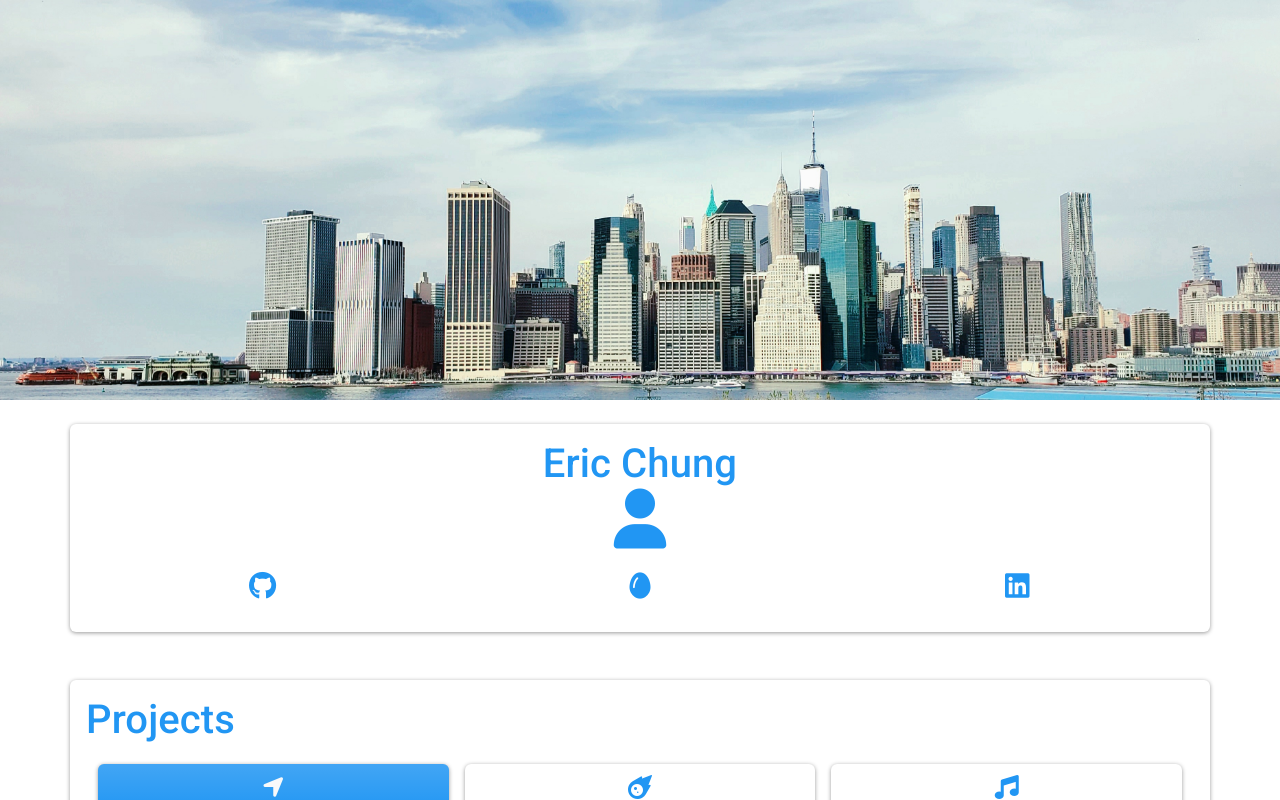
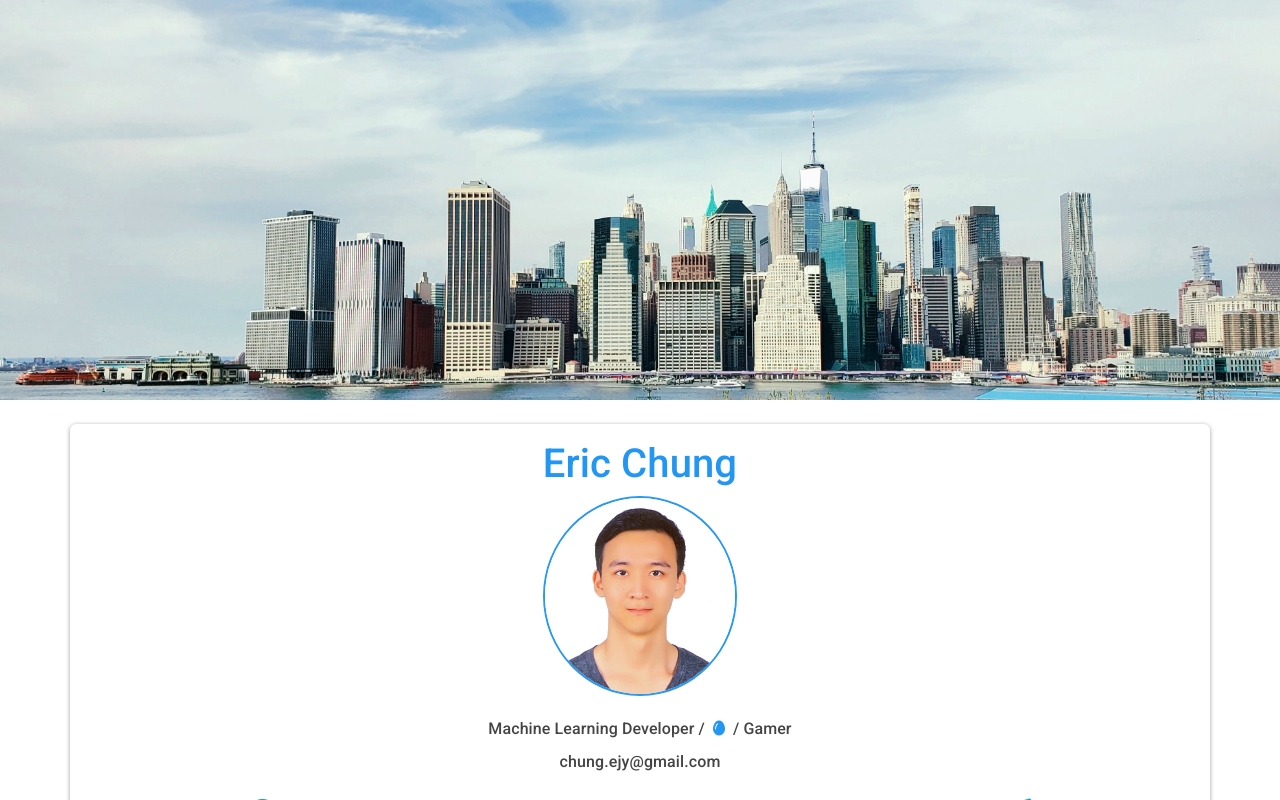
Before and after one commit to chung-ejy/portfolio, a React (Create React App) app: page / in a window 1280 px wide. Shown: the top 800 px of the page. Built offline with nearby package versions, Linux system fonts and the light colour scheme.

Commit message:
final edits

```diff
--- a/package.json
+++ b/package.json
@@ -12,7 +12,7 @@
     "react": "^18.2.0",
     "react-dom": "^18.2.0",
     "react-router-dom": "^6.11.1",
-    "react-scripts": "5.0.1",
+    "react-scripts": "^2.1.3",
     "web-vitals": "^2.1.4"
   },
   "scripts": {
--- a/src/components/data/PriceForm.js
+++ b/src/components/data/PriceForm.js
@@ -56,7 +56,6 @@ const onFileChange = (e) => {
     // Update the form state with the parsed data
     setState({ ...state, ...stateObject });
   };
-
   reader.readAsText(file);
 };
 
@@ -84,11 +83,10 @@ const onFileChange = (e) => {
                         }
         <form onSubmit={onSubmit}>
           <div className="form-group">
-            <input className="form-control" type="file" id="formFile" />
+            <input onChange={onFileChange} className="form-control" type="file" id="formFile" />
           </div>
           <button type="submit" className="btn btn-primary mt-2">Submit</button>
         </form>
-
       </div>
     </div>
   );
--- a/src/components/data/Profile.js
+++ b/src/components/data/Profile.js
@@ -1,10 +1,22 @@
 import React from 'react';
+import headshot from '../../assets/headshot.jpg'
 const Profile = () => {
   return (
     <div className="card card-body md-10 mt-4 mb-4 text-center bg-transparent">
       <h1 className="cardtitle text-primary">Eric Chung</h1>
-      <h1><i className="fas fa-user fa-xl text-primary"></i></h1>
-      {/* <img className="img-fluid" src={`url(${headshot})`} /> */}
+      {/* <h1><i className="fas fa-user fa-xl text-primary"></i></h1> */}
+      <div className="row">
+        <div className="col">
+          <img className="img-fluid" style={imageStyle} src={headshot}></img>
+        </div>
+      </div>
+      <div className="row mt-3">
+        <h6>Machine Learning Developer /
+        <a href="https://www.instagram.com/emiru.jpg/"><i className={`fas fa-egg fas-lg text-primary m-2`}></i></a>
+        / Gamer
+        </h6>
+        <h6>chung.ejy@gmail.com</h6>
+      </div>
       <div className="row">
         <div className="col m-1">
           <h3 className="">
@@ -13,12 +25,12 @@ const Profile = () => {
         </div>
         <div className="col m-1">
           <h3 className="">
-          <a href="https://www.instagram.com/emiru.jpg/"><i className={`fas fa-egg fas-lg text-primary mt-3`}></i></a>
+          <a href="https://www.linkedin.com/in/chung-ejy/"><i className={`fab fa-linkedin fab-lg text-primary mt-3`}></i></a>
           </h3>
         </div>
         <div className="col m-1">
           <h3 className="">
-          <a href="https://www.linkedin.com/in/chung-ejy/"><i className={`fab fa-linkedin fab-lg text-primary mt-3`}></i></a>
+          <a href="https://open.spotify.com/playlist/6qwHbTZBvcOC9fqPrzhpNI?si=7eeedbe18f2e4a2c"><i className={`fas fa-music fas-lg text-primary mt-3`}></i></a>
           </h3>
         </div>
           </div>
@@ -26,4 +38,11 @@ const Profile = () => {
   );
 };
 
+const imageStyle = {
+  display: "inline",
+  border:"solid 2px #2799F3",
+  width:"auto",
+  height:"200px",
+  borderRadius:"50%"
+}
 export default Profile;
```
Also changed, not shown: src/assets/headshot.jpg, 1 other file (tests, documents, lock files or other folders).
